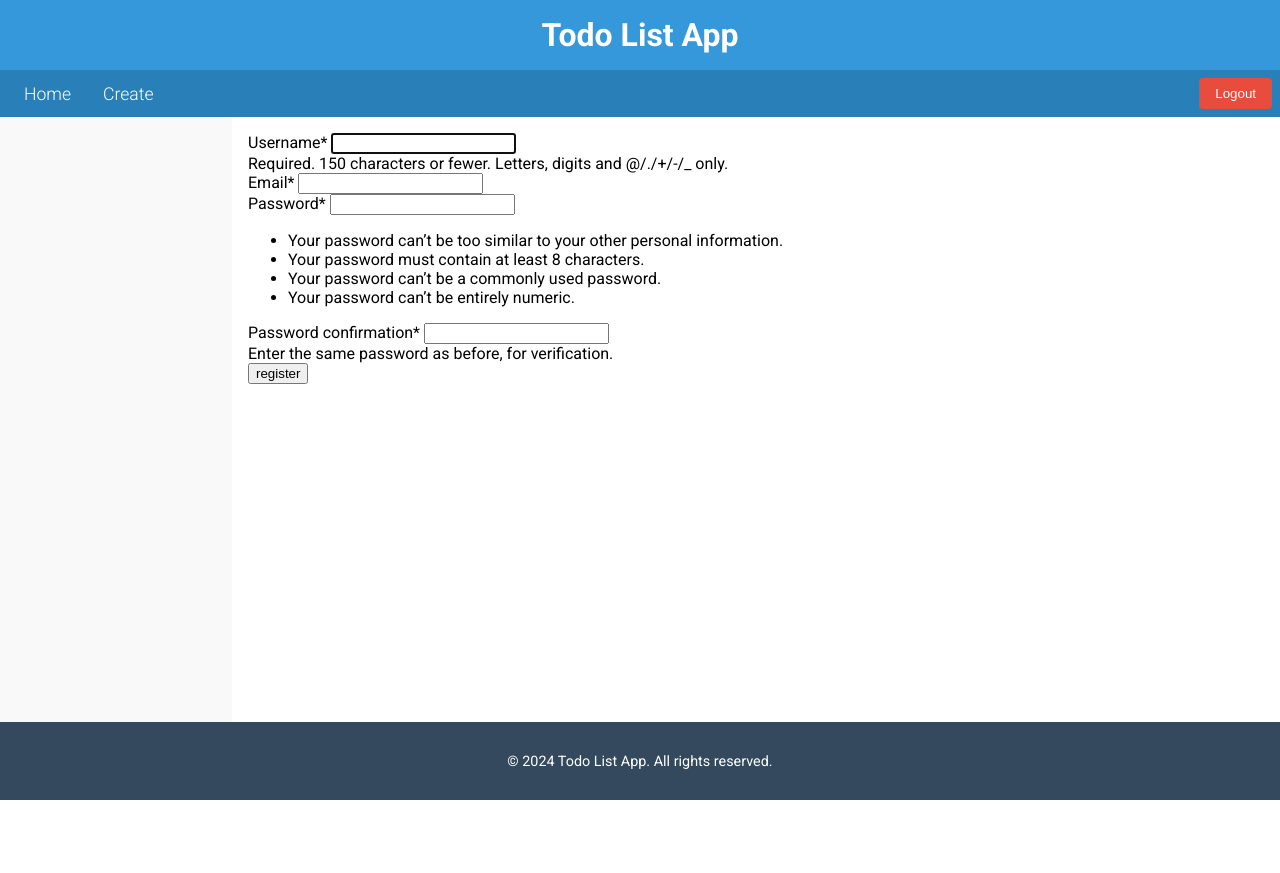
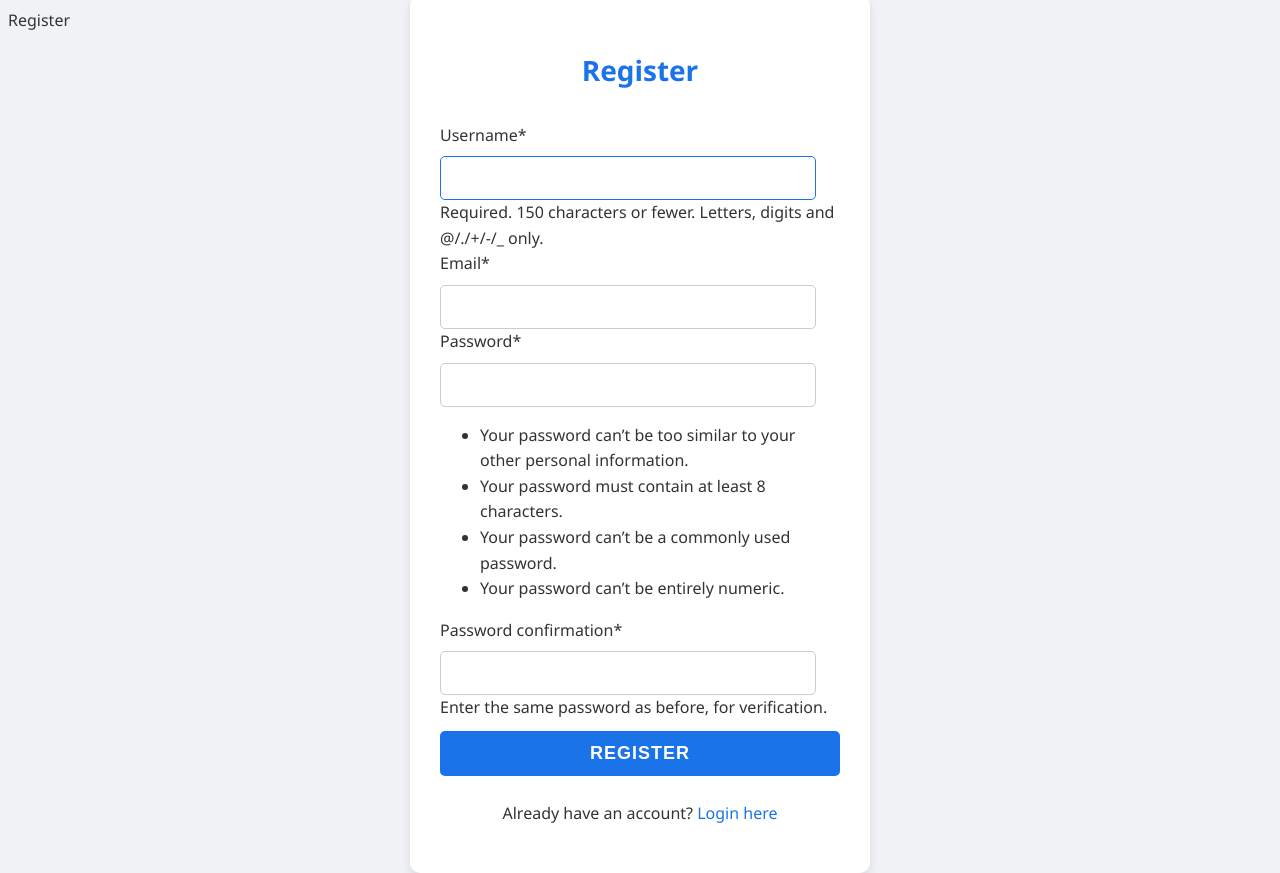
Before and after one commit to vishwa-glitch/Todo-List, a Django app: page /register/ in a window 1280 px wide. Before the commit the page ends 800 px from the top, so only its background shows below. Run offline with Django 5.2, Linux system fonts and the light colour scheme; some libraries are stand-ins or nearby versions.

Commit message:
Describe the changes made

```diff
--- a/main/views.py
+++ b/main/views.py
@@ -12,7 +12,6 @@
 @login_required
 def combined_view(request):  # home
     if not request.user.is_authenticated:
-        messages.info(request, "Please log in to view and manage your to-do lists.")
         return redirect('login')  # Make sure this matches the name in your urls.py
     todolists = request.user.todolist.all().order_by('-id')
     if request.method == "POST":
--- a/register/templates/register/register.html
+++ b/register/templates/register/register.html
@@ -1,18 +1,102 @@
-{% extends 'main/base.html' %}
 {% load crispy_forms_tags %}
 
-{% block title %}register{% endblock %}
+{% block title %}Register{% endblock %}
 
 {% block extra_css %}
     <style>
-        /* Add any additional styles needed for crispy forms here */
+        body {
+            font-family: 'Segoe UI', Tahoma, Geneva, Verdana, sans-serif;
+            background-color: #f0f2f5;
+            color: #333;
+            line-height: 1.6;
+        }
+        .container {
+            display: flex;
+            justify-content: center;
+            align-items: center;
+            height: 100vh;
+        }
+        .register-container {
+            width: 100%;
+            max-width: 400px;
+            padding: 30px;
+            background-color: #ffffff;
+            border-radius: 10px;
+            box-shadow: 0 4px 10px rgba(0, 0, 0, 0.1);
+        }
+        .register-title {
+            font-size: 28px;
+            font-weight: 600;
+            text-align: center;
+            margin-bottom: 30px;
+            color: #1a73e8;
+        }
+        .form-group {
+            margin-bottom: 25px;
+        }
+        .form-group label {
+            display: block;
+            margin-bottom: 8px;
+            font-size: 16px;
+            font-weight: 500;
+        }
+        .form-group input {
+            width: calc(100% - 24px);
+            padding: 12px;
+            font-size: 16px;
+            border: 1px solid #ccc;
+            border-radius: 5px;
+            transition: border-color 0.3s ease;
+        }
+        .form-group input:focus {
+            outline: none;
+            border-color: #1a73e8;
+        }
+        .btn-register {
+            width: 100%;
+            padding: 12px;
+            font-size: 18px;
+            font-weight: 600;
+            text-transform: uppercase;
+            letter-spacing: 1px;
+            color: #ffffff;
+            background-color: #1a73e8;
+            border: none;
+            border-radius: 5px;
+            cursor: pointer;
+            transition: background-color 0.3s ease, transform 0.3s ease;
+            margin-top: 10px;
+        }
+        .btn-register:hover {
+            background-color: #1557b0;
+            transform: translateY(-2px);
+        }
+        .login-link {
+            text-align: center;
+            margin-top: 25px;
+            font-size: 16px;
+        }
+        .login-link a {
+            color: #1a73e8;
+            text-decoration: none;
+            font-weight: 500;
+        }
+        .login-link a:hover {
+            text-decoration: underline;
+        }
     </style>
 {% endblock %}
 
 {% block content %}
-<form method="post" class="form-reg">
-    {% csrf_token %}
-    {{ form|crispy }}
-    <button type="submit" name="register">register</button>
-</form>
+<div class="container">
+    <div class="register-container">
+        <h2 class="register-title">Register</h2>
+        <form method="post" class="form-group">
+            {% csrf_token %}
+            {{ form|crispy }}
+            <button type="submit" class="btn-register">Register</button>
+        </form>
+        <p class="login-link">Already have an account? <a href="/login">Login here</a></p>
+    </div>
+</div>
 {% endblock %}
```
Also changed, not shown: main/templates/main/create.html (+6 -21 lines), main/templates/main/home.html (+4 -7 lines), main/templates/main/list.html (deleted, +0 -38 lines), main/templates/main/view.html (deleted, +0 -13 lines), db.sqlite3, 1 other file.
